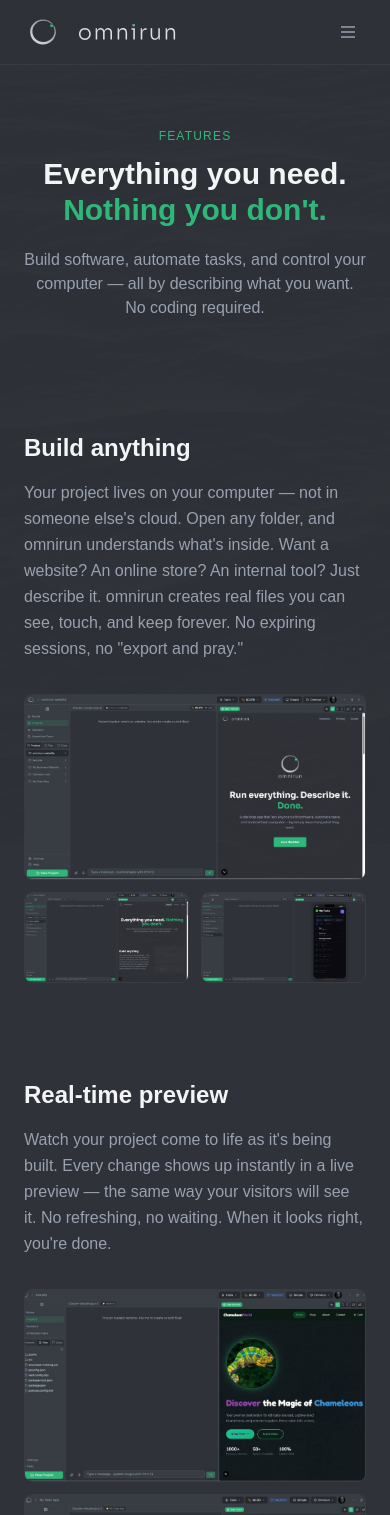
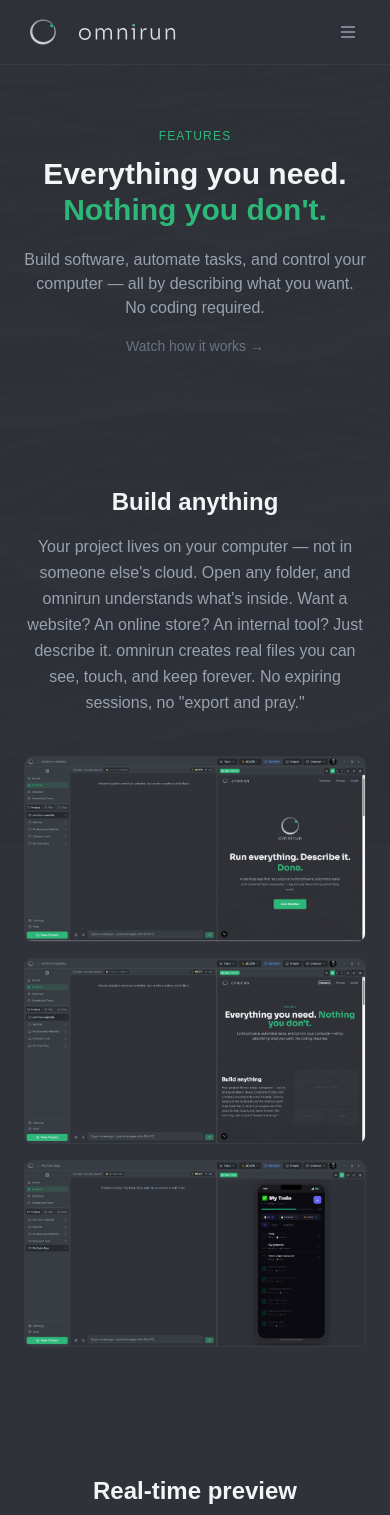
Before and after one commit to omnirun-app/omnirun-website, a Next.js app: page /features in a window 390 px wide. Shown: the top 1515 px of the page. Built offline with nearby package versions, Linux system fonts and the light colour scheme; a web font is replaced by a local one.

Commit message:
features layout + youtube section

```diff
--- a/src/app/features/page.tsx
+++ b/src/app/features/page.tsx
@@ -15,7 +15,6 @@
   title: string;
   description: string;
   comingSoon: boolean;
-  layout: "split" | "full";
   media: MediaItem;
 }[] = [
   {
@@ -23,7 +22,6 @@
     description:
       "Your project lives on your computer — not in someone else's cloud. Open any folder, and omnirun understands what's inside. Want a website? An online store? An internal tool? Just describe it. omnirun creates real files you can see, touch, and keep forever. No expiring sessions, no \"export and pray.\"",
     comingSoon: false,
-    layout: "split",
     media: { type: "image", src: "/promo_images/Build_1.jpg", details: ["/promo_images/Build_2.jpg", "/promo_images/Build_3.jpg"] },
   },
   {
@@ -31,7 +29,6 @@
     description:
       "Watch your project come to life as it's being built. Every change shows up instantly in a live preview — the same way your visitors will see it. No refreshing, no waiting. When it looks right, you're done.",
     comingSoon: false,
-    layout: "split",
     media: { type: "image", src: "/promo_images/Preview_2.jpg", details: ["/promo_images/Preview_3.jpg"] },
   },
   {
@@ -39,7 +36,6 @@
     description:
       "Talk to your computer and it actually listens. \"Make the header bigger.\" \"Add a contact form.\" \"Change the color to blue.\" Just say it. You can even have a back-and-forth conversation while omnirun makes changes in real time.",
     comingSoon: false,
-    layout: "full",
     media: { type: "video", src: "/promo_videos/omni_voice_control.mp4" },
   },
   {
@@ -47,7 +43,6 @@
     description:
       "Connect your favorite services once — deploy to Vercel, push code to GitHub, accept payments with Stripe, send emails with Resend — and never think about it again. omnirun handles the wiring. Currently 12 integrations and growing.",
     comingSoon: false,
-    layout: "split",
     media: { type: "image", src: "/promo_images/Connections.jpg" },
   },
   {
@@ -55,7 +50,6 @@
     description:
       "Your personal AI that lives outside your projects. It connects to your email and calendar, summarizes what matters, drafts replies, and takes action — all from a simple chat. Like having a smart assistant who never sleeps.",
     comingSoon: false,
-    layout: "split",
     media: { type: "image", src: "/promo_images/Assistant_2.jpg" },
   },
   {
@@ -63,7 +57,6 @@
     description:
       "Set it and forget it. Want a weekly report? A daily backup? A price check every morning? Tell omnirun once, pick a schedule, and it runs automatically — even when the app is closed.",
     comingSoon: false,
-    layout: "split",
     media: { type: "image", src: "/promo_images/Tasks_2.jpg" },
   },
   {
@@ -71,7 +64,6 @@
     description:
       "Don't start from scratch. Browse ready-made templates — business websites, dashboards, trackers, automations — and customize them by describing what you want to change. From blank to finished in minutes.",
     comingSoon: false,
-    layout: "split",
     media: { type: "image", src: "/promo_images/Template_2.jpg", details: ["/promo_images/Template_3.jpg"] },
   },
   {
@@ -79,7 +71,6 @@
     description:
       "Every change is saved, automatically. Made a mistake? Go back to any point in your project's history and restore it with one click. It's like unlimited undo for your entire project.",
     comingSoon: false,
-    layout: "split",
     media: { type: "image", src: "/promo_images/TimeMachine_2.jpg" },
   },
   {
@@ -87,7 +78,6 @@
     description:
       "Left your desk but had an idea? Open the omnirun app on your phone, wake up your computer remotely, and send instructions. Watch your project being built from your couch — or your bed.",
     comingSoon: true,
-    layout: "split",
     media: null,
   },
   {
@@ -95,7 +85,6 @@
     description:
       "omnirun can see and control your screen. \"Book a table for Friday.\" \"Find flights to Berlin.\" \"Fill out this form with my info.\" It clicks, types, and navigates — while you watch and approve.",
     comingSoon: true,
-    layout: "split",
     media: null,
   },
   {
@@ -103,78 +92,18 @@
     description:
       "Work together on projects with your team. Shared access, admin controls, activity logs, and role management. Everyone builds together, no one steps on each other's toes.",
     comingSoon: false,
-    layout: "split",
     media: { type: "image", src: "/promo_images/Teams_2.jpg" },
   },
 ];
 
-/* ─── Media Block ─────────────────────────────────────────── */
+/* ─── Helpers ─────────────────────────────────────────────── */
 
-function MediaBlock({ media }: { media: MediaItem }) {
-  if (!media) {
-    return (
-      <div
-        className="w-full rounded-lg flex items-center justify-center"
-        style={{
-          aspectRatio: "16 / 9",
-          background: "rgba(255,255,255,0.02)",
-          border: "1px dashed rgba(255,255,255,0.08)",
-        }}
-      >
-        <span className="text-sm text-gray-600 italic">Coming soon</span>
-      </div>
-    );
-  }
+function hasMultipleImages(media: MediaItem): boolean {
+  return media !== null && media.type === "image" && !!media.details && media.details.length > 0;
+}
 
-  if (media.type === "video") {
-    return (
-      <div className="w-full rounded-lg overflow-hidden" style={{ border: "1px solid rgba(255,255,255,0.05)" }}>
-        <video
-          src={media.src}
-          controls
-          muted
-          playsInline
-          preload="metadata"
-          className="w-full h-auto"
-          style={{ display: "block" }}
-        />
-      </div>
-    );
-  }
-
-  const details = media.details || [];
-
-  return (
-    <div className="flex flex-col gap-3">
-      {/* Main image */}
-      <div className="w-full rounded-lg overflow-hidden" style={{ border: "1px solid rgba(255,255,255,0.05)" }}>
-        <Lightbox
-          src={media.src}
-          className="w-full h-auto"
-          style={{ display: "block" }}
-        />
-      </div>
-
-      {/* Detail images */}
-      {details.length > 0 && (
-        <div className={`grid gap-3 ${details.length === 1 ? "grid-cols-1" : "grid-cols-2"}`}>
-          {details.map((src, i) => (
-            <div
-              key={i}
-              className="w-full rounded-lg overflow-hidden"
-              style={{ border: "1px solid rgba(255,255,255,0.05)" }}
-            >
-              <Lightbox
-                src={src}
-                className="w-full h-auto"
-                style={{ display: "block" }}
-              />
-            </div>
-          ))}
-        </div>
-      )}
-    </div>
-  );
+function isVideo(media: MediaItem): boolean {
+  return media !== null && media.type === "video";
 }
 
 /* ─── Page ─────────────────────────────────────────────────── */
@@ -201,15 +130,26 @@
           Build software, automate tasks, and control your computer — all by
           describing what you want. No coding required.
         </p>
+        <a
+          href="https://www.youtube.com/@omnirun"
+          target="_blank"
+          rel="noopener noreferrer"
+          className="inline-block mt-4 text-sm text-gray-500 hover:text-white transition-colors"
+        >
+          Watch how it works →
+        </a>
       </section>
 
       {/* Feature sections */}
       {features.map((feature) => {
-        if (feature.layout === "full") {
+
+        {/* ── Full-width: video or multi-image sections ── */}
+        if (isVideo(feature.media) || hasMultipleImages(feature.media)) {
           return (
             <section key={feature.title} className="py-16 px-6">
               <div className="max-w-5xl mx-auto">
-                <div className="text-center max-w-2xl mx-auto mb-8">
+                {/* Text centered on top */}
+                <div className="text-center max-w-2xl mx-auto mb-10">
                   <div className="flex items-center justify-center gap-3 mb-4">
                     <h2 className="text-2xl sm:text-3xl font-bold">
                       {feature.title}
@@ -231,12 +171,51 @@
                   </p>
                 </div>
 
-                <MediaBlock media={feature.media} />
+                {/* Media */}
+                {feature.media?.type === "video" ? (
+                  <div className="w-full rounded-lg overflow-hidden" style={{ border: "1px solid rgba(255,255,255,0.05)" }}>
+                    <video
+                      src={feature.media.src}
+                      controls
+                      muted
+                      playsInline
+                      preload="metadata"
+                      className="w-full h-auto"
+                      style={{ display: "block" }}
+                    />
+                  </div>
+                ) : feature.media?.type === "image" ? (
+                  <div className="grid grid-cols-1 md:grid-cols-2 gap-4">
+                    {/* Main image — spans full width on top */}
+                    <div className="md:col-span-2 rounded-lg overflow-hidden" style={{ border: "1px solid rgba(255,255,255,0.05)" }}>
+                      <Lightbox
+                        src={feature.media.src}
+                        className="w-full h-auto"
+                        style={{ display: "block" }}
+                      />
+                    </div>
+                    {/* Detail images */}
+                    {feature.media.details?.map((src, i) => (
+                      <div
+                        key={i}
+                        className="rounded-lg overflow-hidden"
+                        style={{ border: "1px solid rgba(255,255,255,0.05)" }}
+                      >
+                        <Lightbox
+                          src={src}
+                          className="w-full h-auto"
+                          style={{ display: "block" }}
+                        />
+                      </div>
+                    ))}
+                  </div>
+                ) : null}
               </div>
             </section>
           );
         }
 
+        {/* ── Split layout: single image or placeholder ── */}
         const isReversed = splitIndex % 2 === 1;
         splitIndex++;
 
@@ -245,10 +224,10 @@
             <div
               className={`max-w-5xl mx-auto flex flex-col ${
                 isReversed ? "md:flex-row-reverse" : "md:flex-row"
-              } items-start gap-8 md:gap-12`}
+              } items-center gap-8 md:gap-12`}
             >
               {/* Text */}
-              <div className="flex-1 w-full md:pt-4">
+              <div className="flex-1 w-full">
                 <div className="flex items-center gap-3 mb-4">
                   <h2 className="text-2xl sm:text-3xl font-bold">
                     {feature.title}
@@ -272,14 +251,57 @@
 
               {/* Media */}
               <div className="flex-1 w-full">
-                <MediaBlock media={feature.media} />
+                {feature.media === null ? (
+                  <div
+                    className="w-full rounded-lg flex items-center justify-center"
+                    style={{
+                      aspectRatio: "16 / 9",
+                      background: "rgba(255,255,255,0.02)",
+                      border: "1px dashed rgba(255,255,255,0.08)",
+                    }}
+                  >
+                    <span className="text-sm text-gray-600 italic">Coming soon</span>
+                  </div>
+                ) : feature.media.type === "image" ? (
+                  <div className="rounded-lg overflow-hidden max-w-md mx-auto md:max-w-none" style={{ border: "1px solid rgba(255,255,255,0.05)" }}>
+                    <Lightbox
+                      src={feature.media.src}
+                      className="w-full h-auto"
+                      style={{ display: "block" }}
+                    />
+                  </div>
+                ) : null}
               </div>
             </div>
           </section>
         );
       })}
 
-      {/* CTA */}
+      {/* ── YouTube ────────────────────────────────────────── */}
+      <section className="py-16 px-6">
+        <div className="max-w-2xl mx-auto text-center">
+          <h2 className="text-2xl sm:text-3xl font-bold mb-4">See it in action</h2>
+          <p className="text-gray-400 leading-relaxed mb-6">
+            We regularly upload videos, tutorials, and walkthroughs showing how omnirun works in real-world scenarios. Subscribe to stay up to date.
+          </p>
+          <a
+            href="https://www.youtube.com/@omnirun"
+            target="_blank"
+            rel="noopener noreferrer"
+            className="inline-flex items-center gap-2.5 px-6 py-3 rounded-lg text-sm font-semibold text-white transition-all duration-150"
+            style={{ background: "#FF4444" }}
+            onMouseEnter={(e) => (e.currentTarget.style.background = "#cc3333")}
+            onMouseLeave={(e) => (e.currentTarget.style.background = "#FF4444")}
+          >
+            <svg width="18" height="18" viewBox="0 0 24 24" fill="currentColor">
+              <path d="M23.498 6.186a3.016 3.016 0 0 0-2.122-2.136C19.505 3.545 12 3.545 12 3.545s-7.505 0-9.377.505A3.017 3.017 0 0 0 .502 6.186C0 8.07 0 12 0 12s0 3.93.502 5.814a3.016 3.016 0 0 0 2.122 2.136c1.871.505 9.376.505 9.376.505s7.505 0 9.377-.505a3.015 3.015 0 0 0 2.122-2.136C24 15.93 24 12 24 12s0-3.93-.502-5.814zM9.545 15.568V8.432L15.818 12l-6.273 3.568z"/>
+            </svg>
+            Subscribe on YouTube
+          </a>
+        </div>
+      </section>
+
+      {/* ── CTA ────────────────────────────────────────────── */}
       <section className="py-16 sm:py-24 px-6 text-center">
         <h2 className="text-2xl sm:text-3xl font-bold mb-4">Ready to try it?</h2>
         <p className="text-gray-400 mb-8 max-w-lg mx-auto">
```
